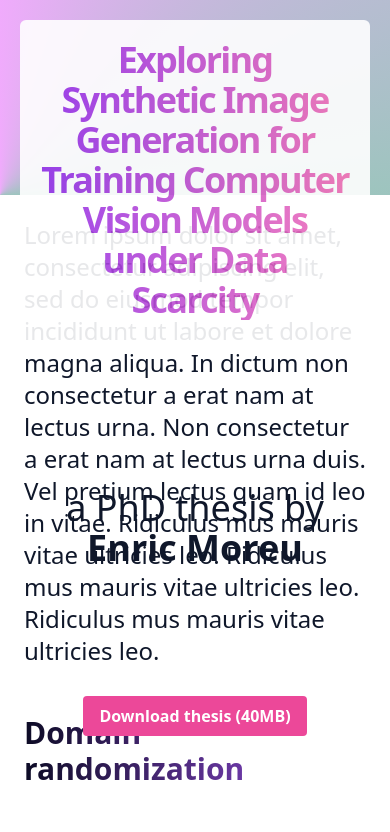
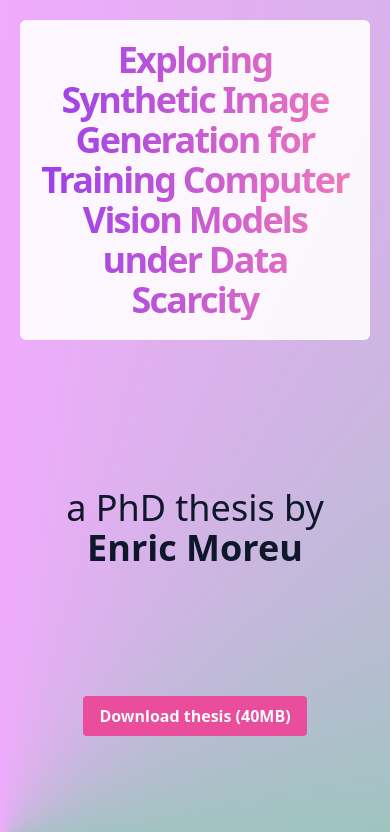
Before and after one commit to enric1994/phd, a website with bundled scripts: page index.html in a window 390 px wide. Shown: the top 832 px of the page. Built offline with nearby package versions, Linux system fonts and the light colour scheme.

Commit message:
Z-index title and button.

```diff
--- a/index.html
+++ b/index.html
@@ -53,24 +53,20 @@ Carousel
 
 <body>
 
-  <div id="title" class=" gradient-1 min-h-full">
-
-    <div class="absolute">
-      <div class="bg-white m-5 p-5 opacity-90 rounded-md md:px-32 lg:mx-48 xl:mx-60 2xl:mx-96">
-      <h1
-        class="main-title tracking-tighter text-4xl text-center font-semibold md:text-5xl xl:text-6xl">
+  <div id="title" class=" gradient-1 min-h-full absolute">
+    <canvas id="c" class="h-full w-full z-0 absolute"></canvas>
+    <div class="bg-white m-5 p-5 opacity-90 rounded-md z-50 md:px-32 lg:mx-48 xl:mx-60 2xl:mx-96">
+      <h1 class="main-title tracking-tighter text-4xl text-center font-semibold md:text-5xl xl:text-6xl">
         Exploring Synthetic Image Generation for Training Computer Vision Models under Data Scarcity</h1>
     </div>
     <h2 class="text-4xl pt-32 text-center text-slate-900">a PhD thesis by <br><span class="font-bold">Enric
         Moreu</span>
     </h2>
-      <div class="text-center pt-32">
+    <div class="text-center pt-32 z-50 opacity-95">
       <button class="md:text-xl bg-pink-500 hover:bg-pink-700 text-white font-extrabold py-2 px-4 rounded text-center">
         Download thesis (40MB)
       </button>
     </div>
-    </div>
-      <canvas id="c" class="h-full w-full"></canvas>
   </div>
 
   <div id="abstract" class="min-h-fit bg-white">
```
Lines whose indentation alone changed are shown as unchanged.
